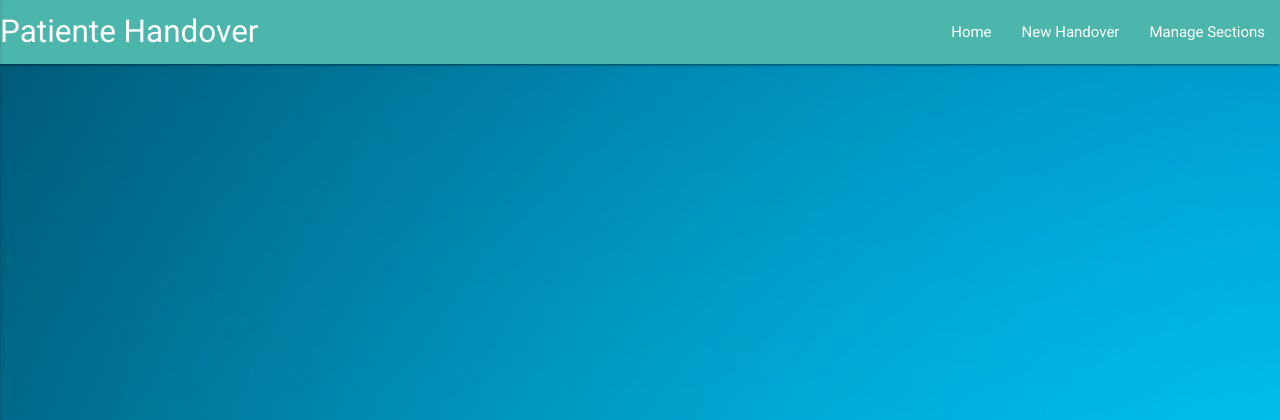
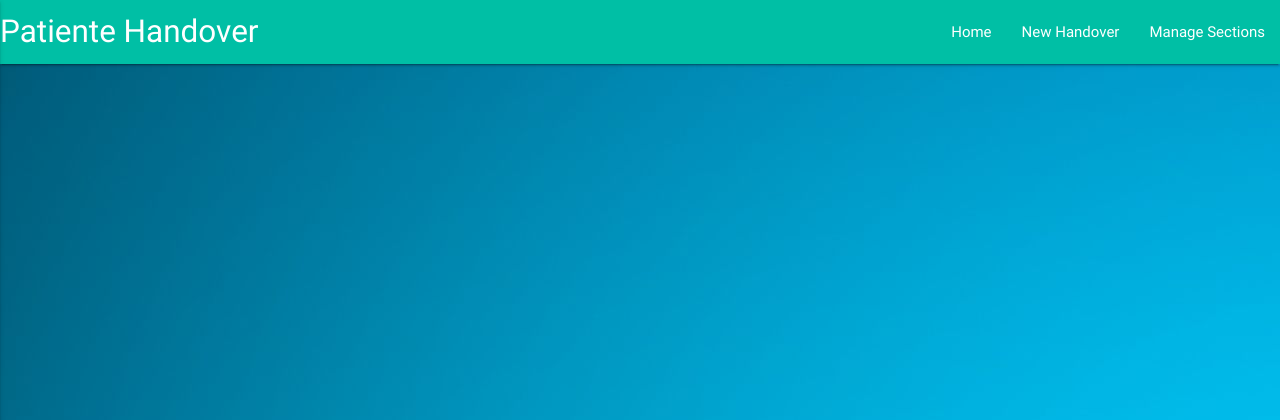
Before and after one commit to jamaral14/data-centric-development-milestone-project-handover, a Flask app: page / in a window 1280 px wide. Shown: the top 420 px of the page. Run offline with Flask 2, Linux system fonts and the light colour scheme; data that the repository does not hold is empty; some libraries are stand-ins or nearby versions.

Commit message:
added color to navbar and background-color

```diff
--- a/static/css/style.css
+++ b/static/css/style.css
@@ -11,9 +11,9 @@
 }
 
 nav {
-    background-color:#4db6ac;
+    background-color: #00bfa5;
 }
 
 body {
-background-image:url(../static/img/fundo.jpg);
+background-image:url(../img/fundo.jpg);
 }
```
